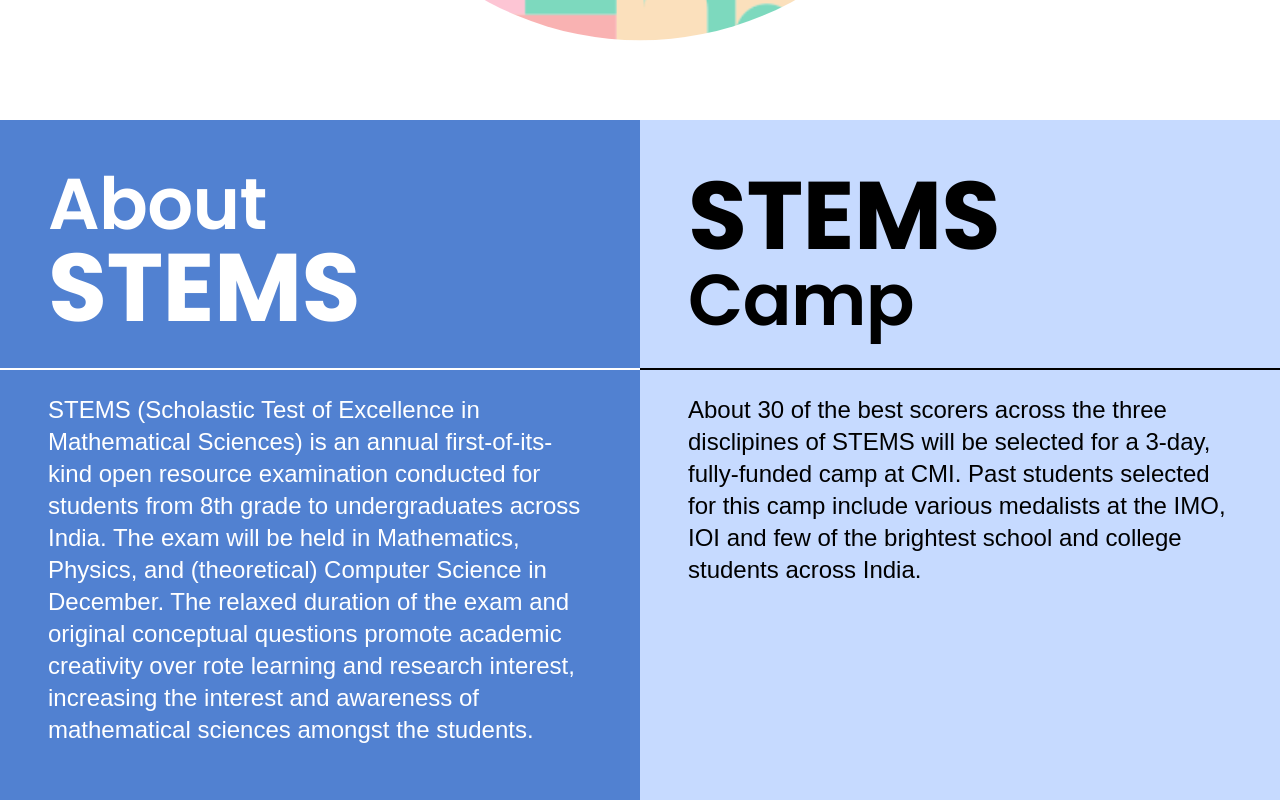
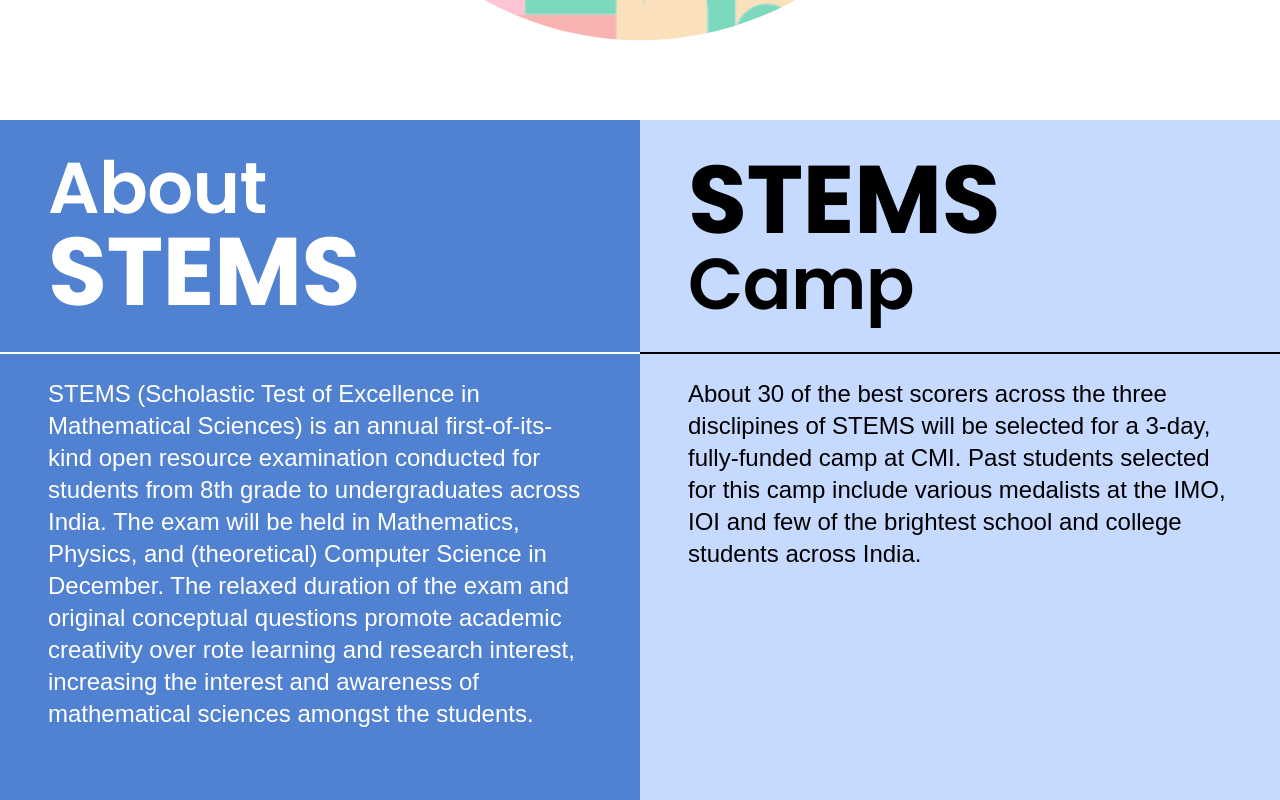
Before and after one commit to Tessellate-CMI/tessellate-frontend, a SvelteKit app: page /stems in a window 1280 px wide. Shown: the part 680-1480 px from the top of the page. Built offline with nearby package versions, Linux system fonts and the light colour scheme; a web font is replaced by a local one.

Commit message:
feat: small changed suggested by aleem

```diff
--- a/src/routes/(app)/stems/+page.svelte
+++ b/src/routes/(app)/stems/+page.svelte
@@ -15,7 +15,7 @@
 </div>
 <div class="sticky top-0">
     <div class="grid grid-cols-1 text-xl font-medium md:text-2xl lg:grid-cols-2">
-        <div class="bg-second-blue pb-12 pt-4 text-white">
+        <div class="bg-second-blue pb-12 text-white">
             <div
                 class="border-b-2 border-white p-4 pl-6 font-heading tracking-tight md:p-8 md:pl-12"
             >
@@ -32,7 +32,7 @@
                 amongst the students.
             </div>
         </div>
-        <div class="bg-main-blue pb-12 pt-4 text-black">
+        <div class="bg-main-blue pb-12 text-black">
             <div
                 class="border-b-2 border-black p-4 pl-6 font-heading tracking-tight md:p-8 md:pl-12"
             >
@@ -73,7 +73,7 @@
             <button
                 style="text-transform: none"
                 type="submit"
-                class="btn btn-outline m-auto mb-5 mt-10 h-auto min-h-0 rounded-none px-10 py-3 text-lg text-white"
+                class="btn btn-outline m-auto mb-5 mt-10 h-auto min-h-0 rounded-none px-10 py-3 text-lg text-white hover:bg-white hover:text-black"
                 >Signup</button
             >
             <p class="ml-14 mt-6 text-left text-lg">* - per subject</p>
@@ -90,7 +90,7 @@
             </p>
             <button
                 style="text-transform: none"
-                class="btn btn-outline m-auto mb-5 mt-10 h-auto min-h-0 rounded-none px-10 py-3 text-lg text-white"
+                class="btn btn-outline m-auto mb-5 mt-10 h-auto min-h-0 rounded-none px-10 py-3 text-lg text-white hover:bg-white hover:text-black"
                 ><a href="/stems/resources">Resources</a></button
             >
         </div>
--- a/src/routes/+page.svelte
+++ b/src/routes/+page.svelte
@@ -59,7 +59,7 @@
             class="parent relative flex flex-col justify-center bg-gray-900 p-6 text-white transition-colors duration-300 ease-in-out hover:bg-white hover:text-black"
         >
             <div><img src="svgs/STEMS-white.svg" alt="" class="child" /></div>
-            <div class="absolute bottom-20 left-10">click to know more</div>
+            <div class="text-center text-lg">click to know more</div>
         </a>
         <div class="grid grid-rows-2">
             <a
```
